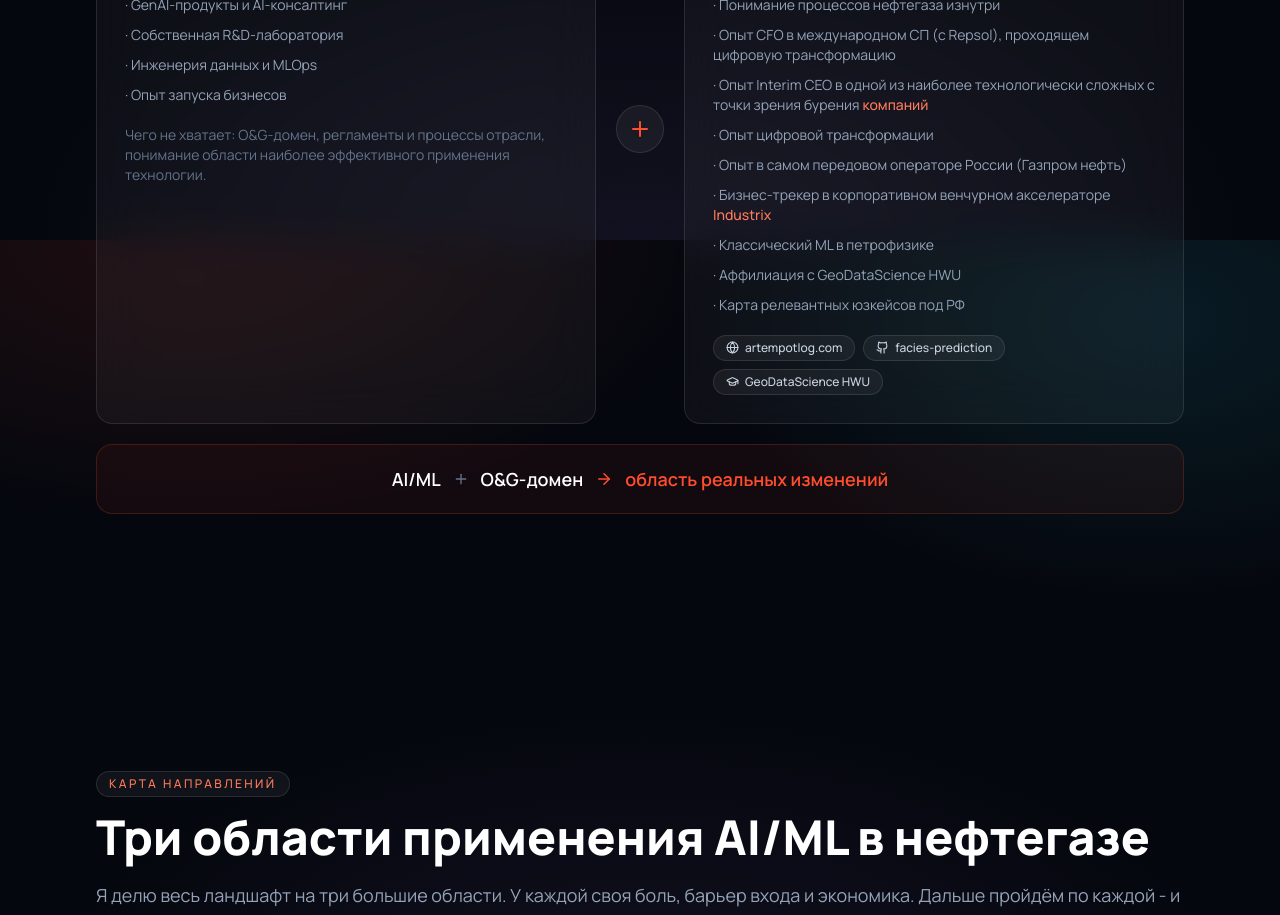
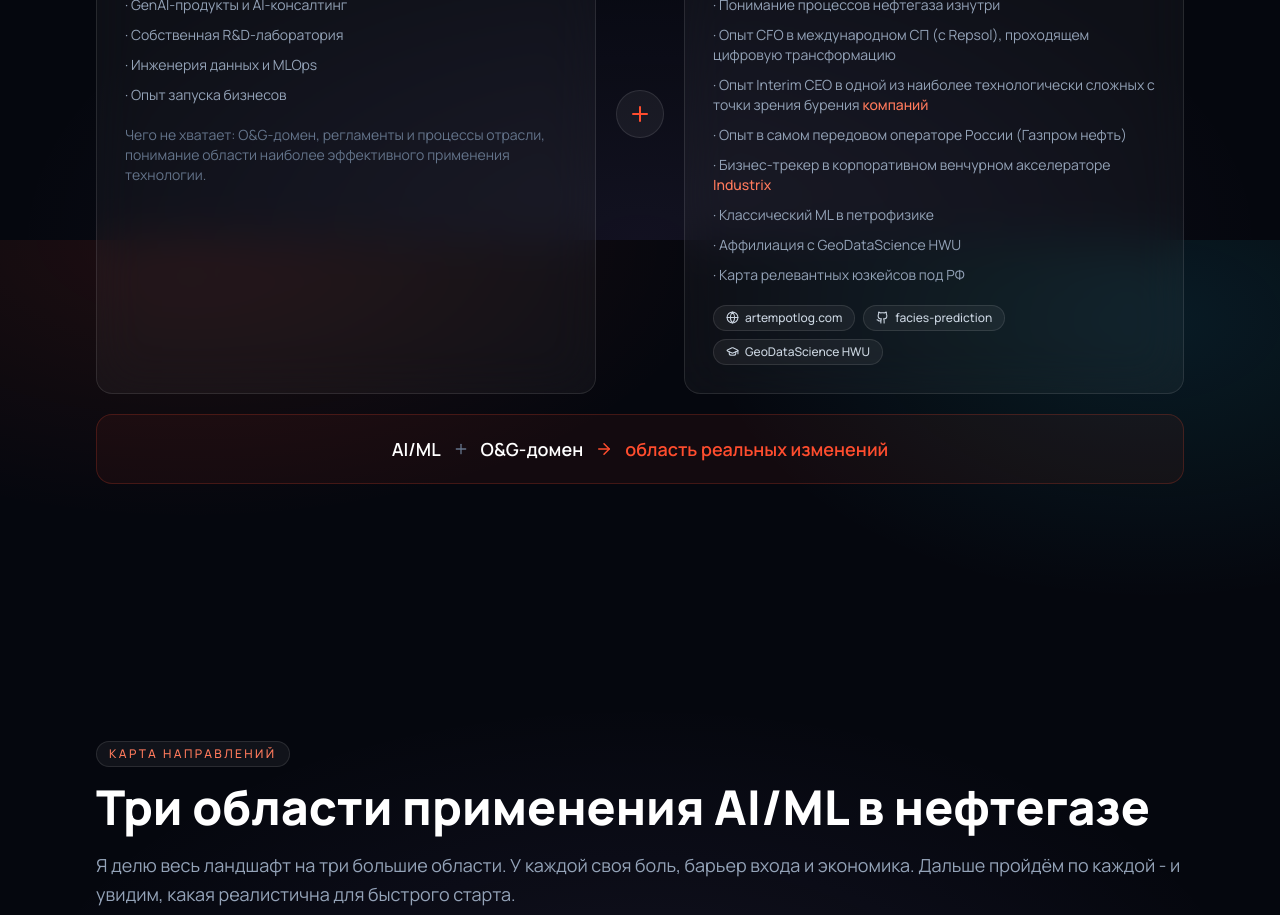
Before and after one commit to artem-potlog/oil-gas-ai-rmr, a React (Vite) app: page / in a window 1280 px wide. Shown: the part 1360-2275 px from the top of the page. Built offline with nearby package versions, Linux system fonts and the light colour scheme.

Commit message:
About section: remove digital transformation bullet

```diff
--- a/src/components/Context.tsx
+++ b/src/components/Context.tsx
@@ -72,7 +72,6 @@ export default function Context() {
                   компаний
                 </a>
               </li>
-              <li>· Опыт цифровой трансформации</li>
               <li>· Опыт в самом передовом операторе России (Газпром нефть)</li>
               <li>
                 · Бизнес-трекер в корпоративном венчурном акселераторе{' '}
```
